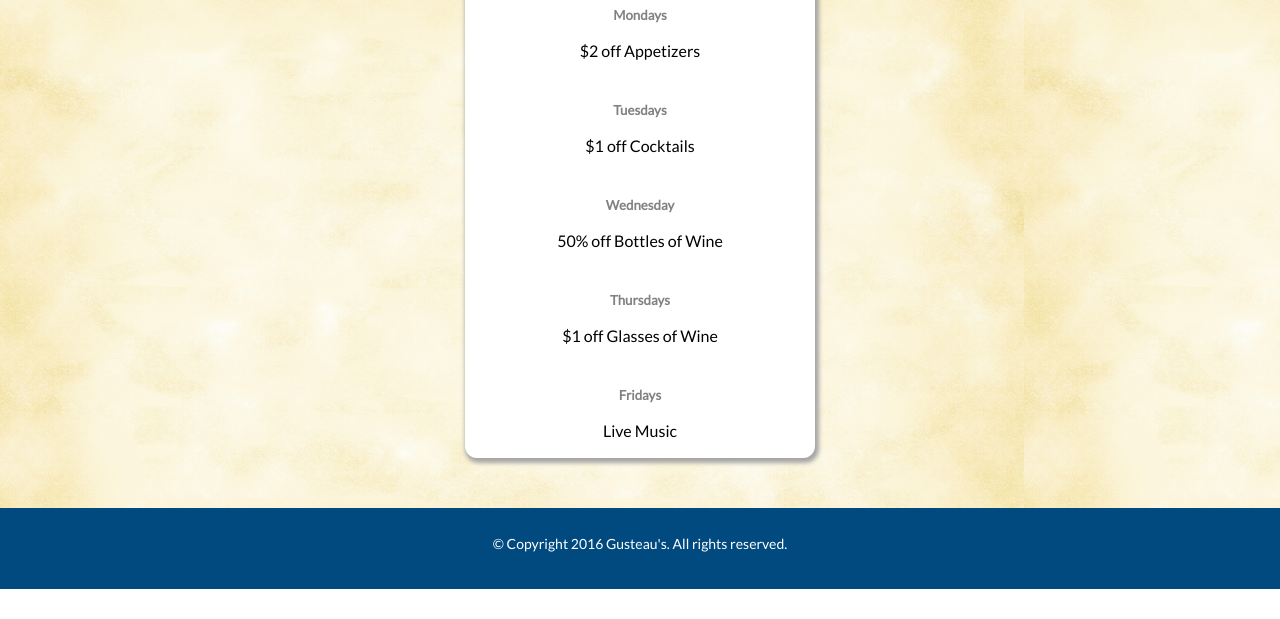
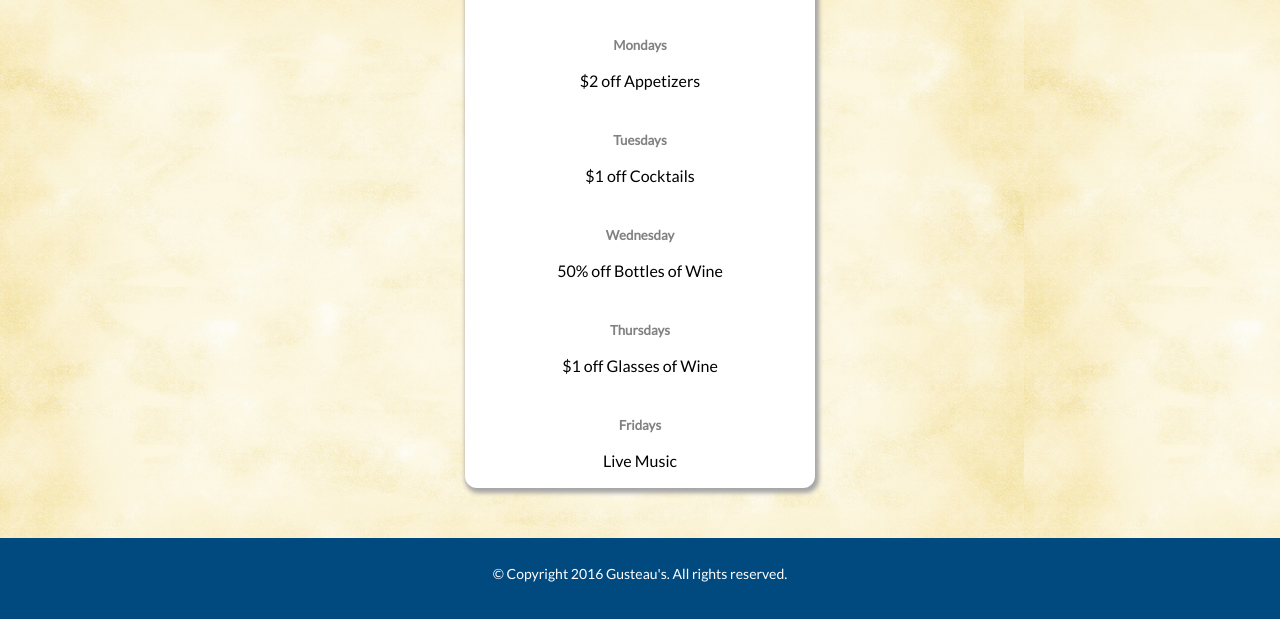
Before and after one commit to anrincon11/project_final3_rincon_amanda, a plain HTML site: page happyhour.html in a window 1280 px wide. Shown: the part 751-1370 px from the top of the page. Before the commit the page ends 1340 px from the top, so only its background shows below. Drawn offline with Linux system fonts and the light colour scheme.

Commit message:
stylize happy hour section

```diff
--- a/css/main.css
+++ b/css/main.css
@@ -245,6 +245,9 @@ nav a:hover {
 	}
 }
 
+#happyhour {
+	margin-top: 30px;
+}
 
 /* FOOTER */
 
--- a/happyhour.html
+++ b/happyhour.html
@@ -41,7 +41,6 @@
 		<main id="content" class="site-container">
 
 			<section id="happyhour">
-				<article id="appetizers">
 				<h1>Happy Hour</h1>
 
 				<h4>Monday-Friday/ 4:30pm-6:30pm</h4>
@@ -62,8 +61,7 @@
 					<h5>Fridays</h5>
 					<p>Live Music</p>
 				</article>
-
-				</article>
+			</section>
 
 		</main>
 		<!--END MAIN CONTENT-->
```
Lines whose indentation alone changed are shown as unchanged.
